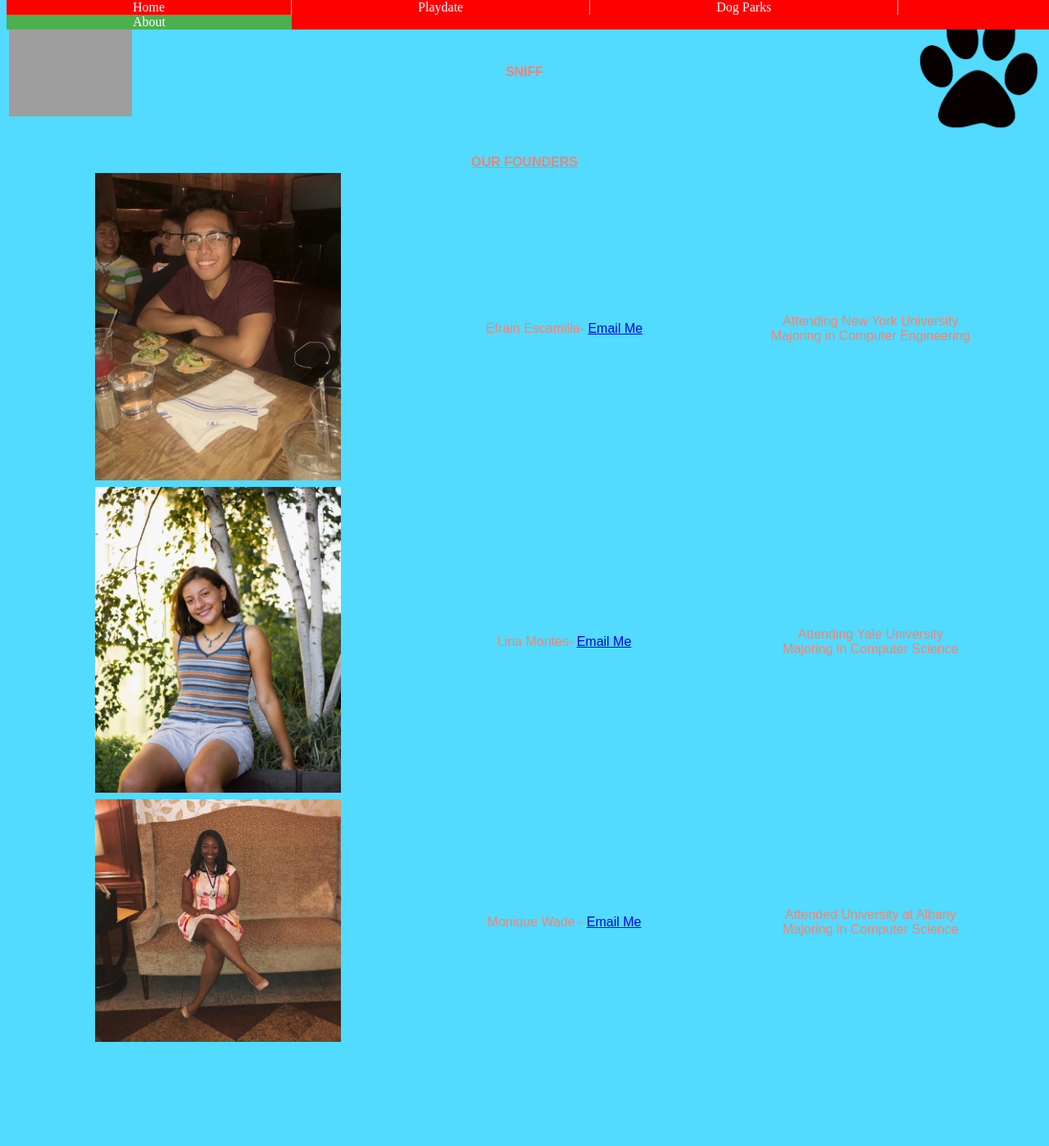
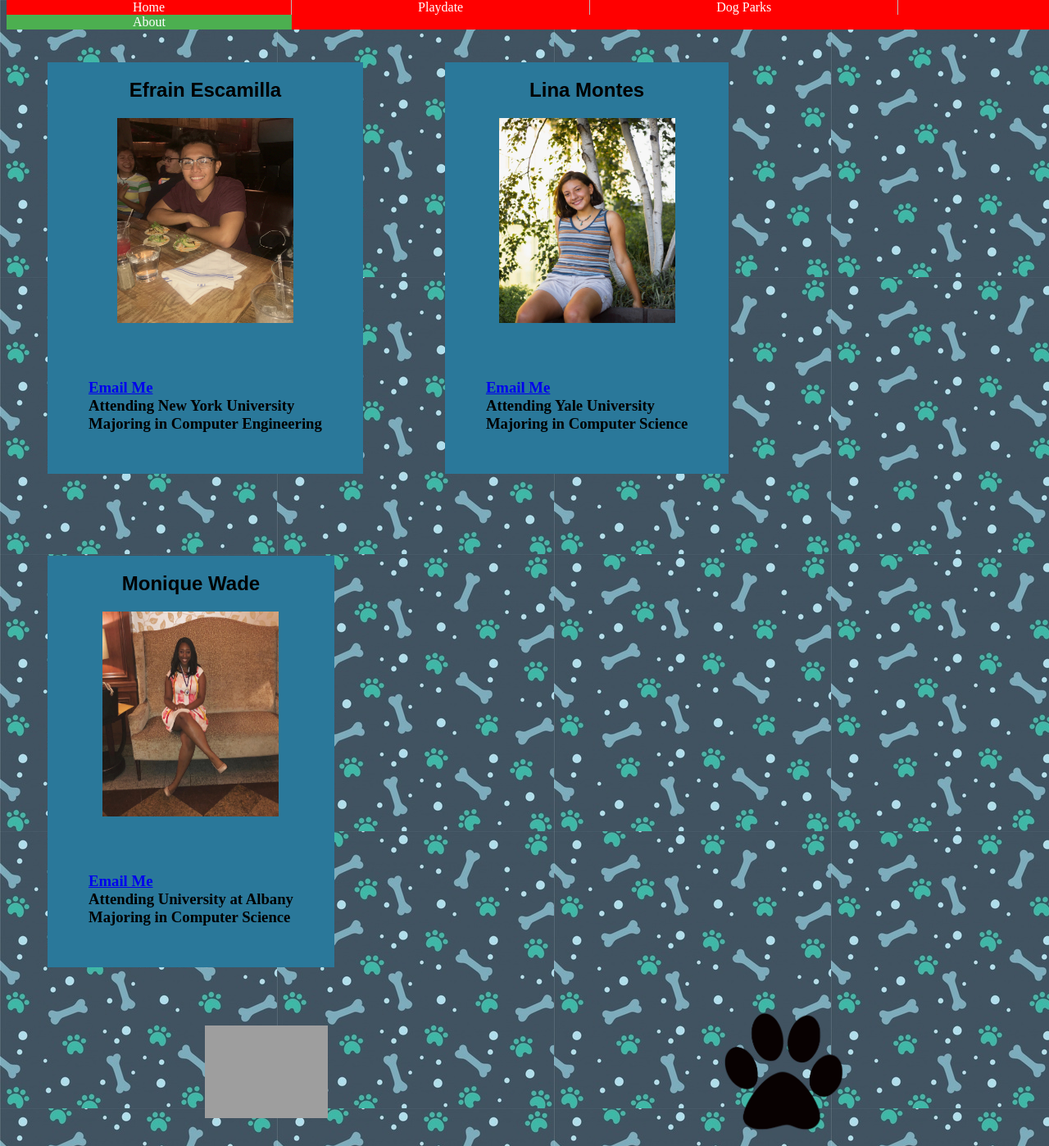
Before and after one commit to linamontes10-zz/sniff, a Python web app: template templates/aboutus.html in a window 1280 px wide. Shown: the whole page at 82% size. Before the commit the page ends 1271 px from the top, so only its background shows below. Run offline with Jinja, Linux system fonts and the light colour scheme; the template is opened without the code that fills it, so the values that code supplies are empty; grey boxes are pictures that could not be loaded.

Commit message:
Cards for profiles and results

```diff
--- a/static/themes/aboutus.css
+++ b/static/themes/aboutus.css
@@ -4,7 +4,7 @@ h1 {
   text-align: center;
 }
 body {
-  background-color: #52DBFF;
+  background-image: url(/static/images/background.jpg);
 }
 
 li {
@@ -54,15 +54,25 @@ table {
   text-align: center;
   width: 100%;
 }
-/* img {
-        -moz-transform: scaleX(-1);
-        -o-transform: scaleX(-1);
-        -webkit-transform: scaleX(-1);
-        transform: scaleX(-1);
-        filter: FlipH;
-        -ms-filter: "FlipH";
-} */
-/*
-img {
-    image-orientation: from-image;
-} */
+.cards{
+  background-color: #2A789A;
+    margin: 50px;
+    display: inline-block;
+
+}
+h2 {
+
+  font-family: Arial;
+  text-align: center;
+
+}
+#images {
+  height:250px;
+  width:215px;
+  display: block;
+  margin-left: auto;
+  margin-right: auto;
+}
+th {
+  background-color: white;
+}
--- a/static/themes/dogparks.css
+++ b/static/themes/dogparks.css
@@ -4,7 +4,7 @@ h1 {
   text-align: center;
 }
 body {
-    background-color: #52DBFF;
+      background-image: url(/static/images/background.jpg);
 }
 
 li {
--- a/static/themes/newplaydate.css
+++ b/static/themes/newplaydate.css
@@ -4,7 +4,7 @@ h1 {
   text-align: center;
 }
 body {
-    background-color: #52DBFF;
+      background-image: url(/static/images/background.jpg);
 }
 
 li {
@@ -48,7 +48,7 @@ img {
 
 .dogprofiles {
   margin: 50px;
-  background-color: #52DBFF;
+  background-color: white;
   display: inline-block;
 }
 
--- a/templates/aboutus.html
+++ b/templates/aboutus.html
@@ -14,56 +14,57 @@
 <table>
   <tr>
     <td><img src="/static/images/bone.png" width="150px"> </td>
-    <th id="sniff"> SNIFF</th>
+    <div id="sniff"> SNIFF</div>
     <td> <img src="/static/images/paw.png" width ="150px" > </td>
 </tr>
 
 
 
-  <table width="100%">
+<div class="cards">
+<h2> Efrain Escamilla </h2>
+   <img  id= "images" src="/static/images/efrain.jpg"> <br/>
+   <h3 class="cards">
+  <a href="mailto:eescamilla@gmail.com"> Email Me </a>
+      <br/>
+     Attending New York University
+     <br>
+     Majoring in Computer Engineering
 
-      <tr>
-   <th colspan="3" > <u>OUR FOUNDERS </u></th>
-    </tr>
+   </h3>
+ </div>
 
-    <tr>
-      <td> <img src="/static/images/efrain.jpg" width="300 px"></td>
-      <td>Efrain Escamilla- <a href="mailto:eescamilla@sniffer.org"> Email Me </a></td>
-        <td> <p> Attending New York University
-          <br> Majoring in Computer Engineering
-           </p></td>
-      </tr>
 
-      <tr>
-   <td><img src="/static/images/lina.jpg" width="300 px"> </td>
-   <td> Lina Montes- <a href="mailto:lmontes@sniffer.org"> Email Me </a> </td>
-   <td><p >Attending Yale University
-     <br> Majoring in Computer Science
-  </p> </td>
-   </tr>
-<br/>
-   <tr>
-   <td><img src="/static/images/mo.jpg" width="300 px"> </td>
-    <td> Monique Wade - <a href="mailto:mwade@sniffer.org"> Email Me </a> </td>
-     <td> <p>Attended University at Albany
-       <br> Majoring in Computer Science
-      </p></td>
-   </tr>
 
-</table>
 
-  <!-- <section>
-<h2> The Founders </h2>
+ <div class="cards">
+ <h2> Lina Montes </h2>
+    <img id= "images" src="/static/images/lina.jpg"> <br/>
+    <h3 class="cards">
+   <a href="mailto:linamontes@gmail.com"> Email Me </a>
+       <br/>
+      Attending Yale University
+      <br>
+      Majoring in Computer Science
 
-<p>Efrian Escamilla </p> <img src />
-<br/>
-<p>Lina Montes</p>  <img src />
-<br/>
-<p>Monique Wade</p> <img src />
-<br/>
+    </h3>
+  </div>
 
-</section>
- -->
+
+  <div class="cards">
+  <h2> Monique Wade </h2>
+     <img id= "images" src="/static/images/mo.jpg"> <br/>
+     <h3 class="cards">
+    <a href="mailto:moniquerwade@gmail.com"> Email Me </a>
+        <br/>
+       Attending University at Albany
+       <br>
+       Majoring in Computer Science
+
+     </h3>
+   </div>
+
+
+
 
 
 </body>
```
Also changed, not shown: static/themes/homepage.css (+14 -2 lines), static/images/background.jpg (added).
